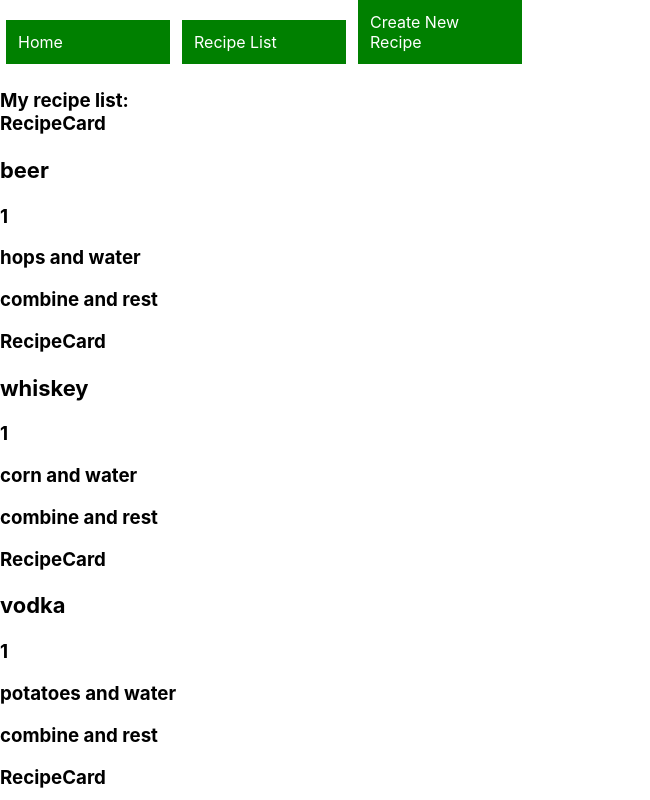
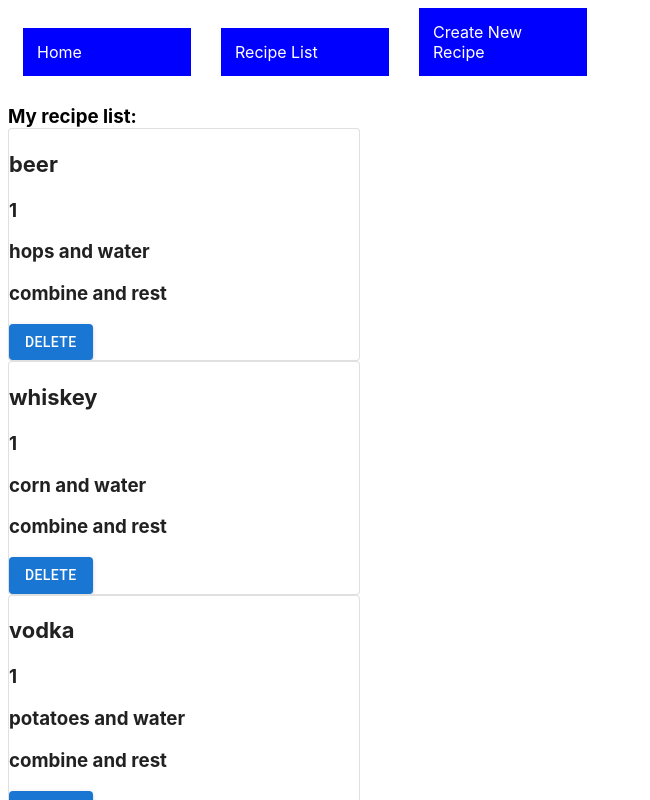
Before and after one commit to FBManley/my-appa, a React (Create React App) app: page /recipelist in a window 1280 px wide. Shown: the top 800 px of the page, without its empty margins (0-650 px from the left). Built offline with nearby package versions, Linux system fonts and the light colour scheme; data requests are answered from the project's data file.

Commit message:
now displaying db list

```diff
--- a/package.json
+++ b/package.json
@@ -3,6 +3,11 @@
   "version": "0.1.0",
   "private": true,
   "dependencies": {
+    "@emotion/react": "^11.9.3",
+    "@emotion/styled": "^11.9.3",
+    "@mui/icons-material": "^5.8.4",
+    "@mui/material": "^5.9.2",
+    "@mui/styled-engine-sc": "^5.8.0",
     "@testing-library/jest-dom": "^5.16.4",
     "@testing-library/react": "^13.3.0",
     "@testing-library/user-event": "^13.5.0",
@@ -10,6 +15,7 @@
     "react-dom": "^18.2.0",
     "react-router-dom": "^6.3.0",
     "react-scripts": "5.0.1",
+    "styled-components": "^5.3.5",
     "web-vitals": "^2.1.4"
   },
   "scripts": {
--- a/src/App.js
+++ b/src/App.js
@@ -13,7 +13,6 @@ import RecipeForm from './element/RecipeForm';
 import Home from './element/Home';
 import NavBar from './element/NavBar';
 
-
 function App() {
 
   return (
@@ -25,9 +24,7 @@ function App() {
         <Route exact path="/recipelist" element={<RecipeList />}/>
         <Route exact path="/cocktailcard" element={<CocktailCard />}/>
         <Route exact path="/recipe/new" element={ <RecipeForm />}/>
-
         </Routes>
-
     </Router>
   );
 }
--- a/src/element/CocktailCard.js
+++ b/src/element/CocktailCard.js
@@ -1,4 +1,7 @@
 import React from 'react'
+import Button from '@mui/material/Button';
+import Card from '@mui/material/Card';
+import { Link } from 'react-router-dom';
 
  const CocktailCard = ({drinks}) => {
     const {
@@ -17,16 +20,17 @@ import React from 'react'
       strMeasure5,
       strDrinkThumb } = drinks
   return (
+    <Card>
     <div>
-      <h3>{strDrinkThumb}</h3>
+      <img src={strDrinkThumb} alt="image"></img>
       <h1>Your cocktail is: {strDrink}</h1>
-      {/* <h2>Category:{strCategory}</h2> */}
       <h2>Ingredients: {strIngredient1} {strMeasure1}, {strIngredient2} {strMeasure2}, {strIngredient3} {strMeasure3}, {strIngredient4} {strMeasure4}, {strIngredient5} {strMeasure5}</h2>
       <h2>Glass: {strGlass}</h2>
       <h3>Instructions: {strInstructions}</h3>
-      <button >Find New Recipe</button>
+      {/* <Link to={'/recipe/new'}><Button variant="contained">Find New Recipe</Button> </Link> */}
       {/* onClick for this button- state/fetch coming from form parent  */}
     </div>
+    </Card>
   )
 }
 export default CocktailCard;
--- a/src/element/NavBar.js
+++ b/src/element/NavBar.js
@@ -4,9 +4,9 @@ import {  NavLink } from "react-router-dom";
 const linkStyles = {
   display: "inline-block",
   width: "140px",
-  padding: "12px",
-  margin: "0 6px 6px",
-  background: "green",
+  padding: "14px",
+  margin: "0 15px 10px",
+  background: "blue",
   textDecoration: "none",
   color: "white",
 };
--- a/src/element/NewRecipeButton.js
+++ b/src/element/NewRecipeButton.js
@@ -1,10 +1,11 @@
 import React from 'react'
 import { Link } from 'react-router-dom';
+import Button from '@mui/material/Button';
 
  const NewRecipeButton = () => {
   return (
     <Link to={'/recipe/new'}>
-    <button>Click the button to create a new recipe!</button>
+    <Button variant="contained">Click here to create a new recipe!</Button>
   </Link>
   )
 }
--- a/src/element/RecipeCard.js
+++ b/src/element/RecipeCard.js
@@ -1,14 +1,19 @@
 import React from 'react'
+import Button from '@mui/material/Button';
+import Card from '@mui/material/Card';
 
 const RecipeCard = ({ amount, id, ingredients, instructions, name }) => { //send props from recipeLists, render a card for single db.json objectn by id
 
   return (
-    <div>RecipeCard
+    <div>
+      <Card sx={{ maxWidth: 350 }} variant="outlined">
       <h3>{name}</h3>
       <p>{amount}</p>
       <p>{ingredients}</p>
       <p>{instructions}</p>
       <p>{id}</p>
+      <Button variant="contained">delete</Button>
+      </Card>
      </div>
   )
 }
--- a/src/element/RecipeForm.js
+++ b/src/element/RecipeForm.js
@@ -1,5 +1,6 @@
 import React, { useState, useEffect} from 'react';
 import CocktailCard from './CocktailCard'
+import Card from '@mui/material/Card';
 
 const RecipeForm = () => {
   const [newrecipe, setnewRecipe] = useState([{
@@ -32,48 +33,47 @@ const RecipeForm = () => {
     // setnewRecipe("") need to reset form
   }
 
-  // const [cocktail, setCocktail] = useState({
-  //   //information from external API
-  // })
+  const [cocktail, setCocktail] = useState({
+    //information from external API
+  })
 
-  // useEffect(() => {
-  //   fetch('https://www.thecocktaildb.com/api/json/v1/1/random.php')
-  //   .then(r => r.json())
-  //   .then(data => {
-  //     // console.log(data)
-  //     setCocktail({
-  //       strDrink: data.drinks[0].strDrink,
-  //       strGlass: data.drinks[0].strGlass,
-  //       strInstructions: data.drinks[0].strInstructions,
-  //       strIngredient1: data.drinks[0].strIngredient1,
-  //       strIngredient2: data.drinks[0].strIngredient2,
-  //       strIngredient3: data.drinks[0].strIngredient3,
-  //       strIngredient4: data.drinks[0].strIngredient4,
-  //       strIngredient5: data.drinks[0].strIngredient5,
-  //       strMeasure1: data.drinks[0].strMeasure1,
-  //       strMeasure2: data.drinks[0].strMeasure2,
-  //       strMeasure3: data.drinks[0].strMeasure3,
-  //       strMeasure4: data.drinks[0].strMeasure4,
-  //       strMeasure5: data.drinks[0].strMeasure5,
-  //       strDrinkThumb: data.drinks[0].strDrinkThumb
-
-  //     })
-  //   })
-  // }, [])
+  useEffect(() => {
+    fetch('https://www.thecocktaildb.com/api/json/v1/1/random.php')
+    .then(r => r.json())
+    .then(data => {
+      // console.log(data)
+      setCocktail({
+        strDrink: data.drinks[0].strDrink,
+        strGlass: data.drinks[0].strGlass,
+        strInstructions: data.drinks[0].strInstructions,
+        strIngredient1: data.drinks[0].strIngredient1,
+        strIngredient2: data.drinks[0].strIngredient2,
+        strIngredient3: data.drinks[0].strIngredient3,
+        strIngredient4: data.drinks[0].strIngredient4,
+        strIngredient5: data.drinks[0].strIngredient5,
+        strMeasure1: data.drinks[0].strMeasure1,
+        strMeasure2: data.drinks[0].strMeasure2,
+        strMeasure3: data.drinks[0].strMeasure3,
+        strMeasure4: data.drinks[0].strMeasure4,
+        strMeasure5: data.drinks[0].strMeasure5,
+        strDrinkThumb: data.drinks[0].strDrinkThumb
+      })
+    })
+  }, [])
 
 //e=change , e.target is the input field above syntax lets me have only one handle despite having 2+ input fields
   return (
    <div>
-    {/* <CocktailCard drinks={cocktail}/> */}
+    <Card><CocktailCard drinks={cocktail}/></Card>
     <form onSubmit={handleSubmit}>
-      <lable>Drink Name</lable>
+      <lable for="name">Drink Name:</lable>
       <input name="name" onChange={handleChange} type="text" /><br/>
-      <label>Amount</label>
+      <label>Amount:</label>
       <input name="amount" onChange={handleChange} type="text" /><br/>
-      <label>Ingredients</label>
+      <label>Ingredients:</label>
       <input name="ingredients" onChange={handleChange} type="text" /><br/>
       <input type="submit" />
-      <label>Instructions</label>
+      <label>Instructions:</label>
       <input name="instructions" onChange={handleChange} type="text" /><br/>
     </form>
    </div>
--- a/src/element/RecipeList.js
+++ b/src/element/RecipeList.js
@@ -1,6 +1,7 @@
 import React, { useState, useEffect} from 'react'
 import NewRecipeButton from "./NewRecipeButton";
 import RecipeCard from "./RecipeCard";
+
 //on startup (empty square brackets), sends GET req to db.json and renders saved recipes on the page.
 
 const RecipeList = () => {
--- a/src/index.css
+++ b/src/index.css
@@ -1,5 +1,8 @@
 body {
-  margin: 0;
+  margin: "20px 20px 20px";
+
+  width: "0px";
+  padding: "12px";
   font-family: -apple-system, BlinkMacSystemFont, 'Segoe UI', 'Roboto', 'Oxygen',
     'Ubuntu', 'Cantarell', 'Fira Sans', 'Droid Sans', 'Helvetica Neue',
     sans-serif;
@@ -17,7 +20,7 @@ nav {
     width: "140px";
     padding: "12px";
     margin: "0 6px 6px";
-    background-color: "black";
+    background-color: "blue";
     text-decoration: "none";
-    color: "white";
+    color: "blue";
 }
```
Also changed, not shown: 2 other files (tests, documents, lock files or other folders).
